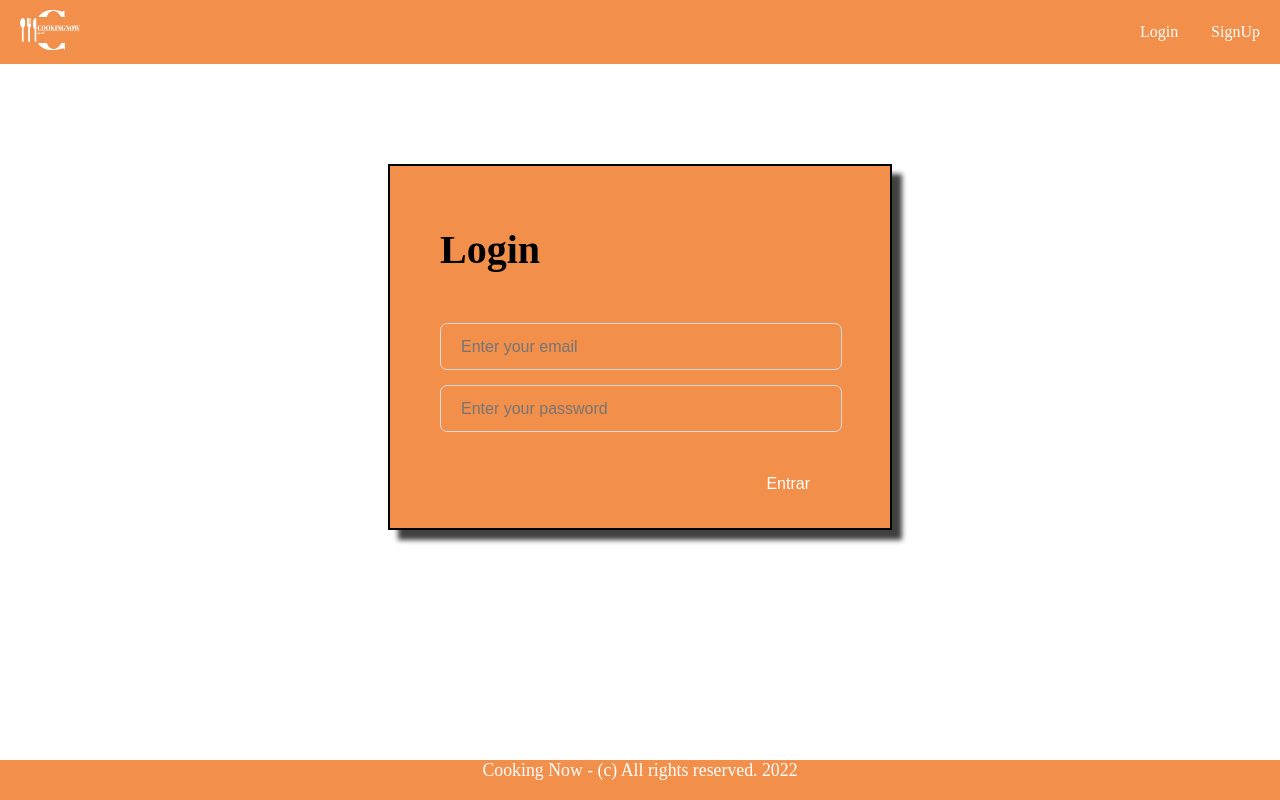
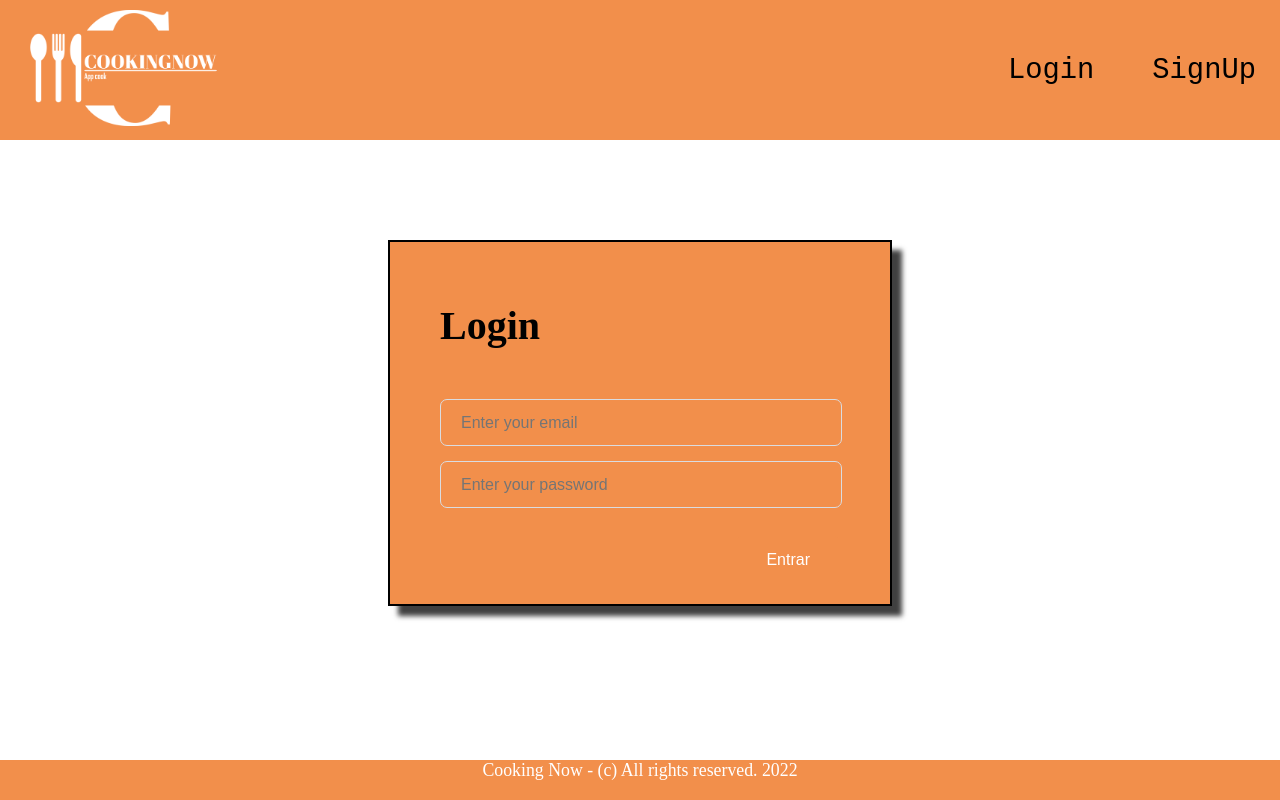
Before and after one commit to Emilio2112/CookingNow2-0, a Vue app in the folder CookinNow/: page /login in a window 1280 px wide. Built offline with nearby package versions, Linux system fonts and the light colour scheme.

Commit message:
Estilado

```diff
--- a/CookinNow/src/components/CreateRecipe.vue
+++ b/CookinNow/src/components/CreateRecipe.vue
@@ -1,13 +1,13 @@
 <template>
   <div class="container">
-    <h2 class="title">Crear nueva receta</h2>
-    <div class="detailrecipe">
+    <h2 class="title">Nueva Receta</h2>
+    <div>
       <label class="inputContainer"
-        >name
+        >Nombre
         <input type="text" v-model.trim="newRecipe.name" />
       </label>
       <label class="inputContainer"
-        >diet
+        >Dieta
         <select v-model="newRecipe.diet">
           <option value="vegano">Vegano</option>
           <option value="vegetariano">Vegetariano</option>
@@ -15,7 +15,7 @@
         </select>
       </label>
       <label class="inputContainer"
-        >dishType
+        >Tipo de plato
         <select v-model="newRecipe.dishType">
           <option value="primer plato">primer plato</option>
           <option value="segundo plato ">segundo plato</option>
@@ -26,11 +26,11 @@
       </label>
 
       <label class="inputContainer"
-        >time
+        >Tiempo
         <input type="text" v-model.trim="newRecipe.time" />
       </label>
       <label class="inputContainer"
-        >difficulty
+        >Dificultad
         <select v-model="newRecipe.difficulty">
           <option value="facil">facil</option>
           <option value="medio">medio</option>
@@ -38,17 +38,17 @@
         </select>
       </label>
       <label class="inputContainer"
-        >preparation
+        >Preparación
         <textarea
           v-model.trim="newRecipe.preparation"
           rows="10"
-          cols="50"
+          cols="45"
         ></textarea>
       </label>
       <label class="inputIng"
-        >ingredients
+        >Ingredientes
         <select v-model.trim="ingredient">
-          <option value="">Select Ingredient</option>
+          <option value="">Selecciona Ingrediente</option>
           <option
             v-for="(ing, idx) in ingredientList"
             :key="idx"
@@ -57,14 +57,16 @@
             {{ ing.name }}
           </option>
         </select>
-        Cantidad
-        <input type="text" v-model.trim="quantity" />
-        <button  @click="addIngredient">Añadir</button>
+        <label
+          >Cantidad
+          <input type="text" v-model.trim="quantity" />
+        </label>
+        <button class="addIng" @click="addIngredient">Añadir</button>
       </label>
       <div>
         <ul>
           <li v-for="(ingAdd, idx) in listIngredientsByName" :key="idx">
-            {{ ingAdd.name }} - {{ingAdd.quantity}}
+            {{ ingAdd.name }} - {{ ingAdd.quantity }}
           </li>
         </ul>
       </div>
@@ -101,15 +103,15 @@ export default {
   },
   computed: {
     listIngredientsByName() {
-      return this.newRecipe.ingredients.map (element => {
+      return this.newRecipe.ingredients.map((element) => {
         return {
-          name: this.ingredientList.filter(el => {
-            return el._id === element.ingredient
+          name: this.ingredientList.filter((el) => {
+            return el._id === element.ingredient;
           })[0].name,
-          quantity: element.quantity
-        }
-      })
-    }
+          quantity: element.quantity,
+        };
+      });
+    },
   },
   methods: {
     async createRecipe() {
@@ -136,76 +138,94 @@ export default {
 
 <style scoped>
 .container {
-  margin: 100px auto;
-  border: 2px solid rgba(0, 0, 0, 1);
+  font-family: monospace;
+  display: flex;
+  flex-direction: column;
+  margin-left: 2%;
+  margin-right: 2%;
+  margin-top: 5%;
+  margin-bottom: 60px;
+  background-color: rgb(242, 143, 75);
   box-shadow: 10px 10px 5px 0px rgba(0, 0, 0, 0.75);
-  background-color: rgb(242, 143, 75);
-  display: flex;
-  justify-content: center;
-  align-items: center;
-  flex-wrap: wrap;
-  width: 600px;
-  padding: 20px 40px;
-  font-family: monospace;
-  font-size: calc(16px + 1vw);
 }
 
 .title {
-
+  align-self: center;
 }
 .inputContainer {
-  display: block;
-  width: 90%;
-  margin-bottom: 17px;
+  font-size: calc(16px, 1vw);
+  display: flex;
+  flex-direction: column;
+  justify-content: space-between;
+  align-items: flex-start;
+  margin-left: 2%;
 }
-
+label {
+  margin-top: 2%;
+}
 input {
-  top: 0px;
-  left: 0px;
-  height: 100%;
-  width: 30%;
-  border: 1px solid #dadce0;
+  margin-top: 2%;
   border-radius: 7px;
-  font-size: 16px;
-  padding: 0 20px;
-  outline: none;
-  background: none;
+  font-family: monospace;
+}
+select {
+  margin-top: 2%;
+  border-radius: 7px;
+  font-family: monospace;
+}
+textarea {
+  margin-top: 2%;
+  border-radius: 7px;
+  font-family: monospace;
+}
+.inputIng {
+  margin-top: 2%;
+  display: flex;
+  flex-direction: column;
+  margin-right: 2%;
+  margin-left: 2%;
 }
 
 .submitBtn {
-  display: block;
-  margin-left: auto;
-  padding: 15px 30px;
+  margin-left: 5%;
+  margin-bottom: 5%;
+  border-radius: 7px;
+  font-family: monospace;
+  background-color: #fff;
+  color: rgb(242, 143, 75);
   border: none;
+  font-size: calc(16px, 1vw);
+  transition: all 0.5s;
+  font-weight: bolder;
+  padding: 8px 15px;
+  cursor: pointer;
+}
+
+.submitBtn:active {
   background-color: rgb(242, 143, 75);
-  color: white;
-  border-radius: 6px;
-  cursor: pointer;
-  font-size: 16px;
-  margin-top: 30px;
-}
-.submitBtn:hover {
-  background-color: #9867c5;
   transform: translateY(-2px);
 }
 
-.inputIng {
-  display: flex;
-  justify-content: space-around;
+.addIng {
+  margin-top: 2%;
+  border-radius: 7px;
+  font-family: monospace;
+  font-size: calc(16px, 1vw);
+  font-weight: bolder;
+  padding: 8px 15px;
+  cursor: pointer;
+  background-color: #fff;
+  color: rgb(242, 143, 75);
+  border: none;
 }
 
-
-.detailrecipe {
-  background-color: white;
-  display: flex;
-  justify-content: space-around;
-  flex-direction: column;
-
+.addIng:active {
+  background-color: rgb(242, 143, 75);
+  transform: translateY(-2px);
 }
 
 li {
   list-style: none;
 }
 
-
 </style>
--- a/CookinNow/src/components/SearchBar.vue
+++ b/CookinNow/src/components/SearchBar.vue
@@ -1,8 +1,14 @@
 <template>
   <div>
-    <input type="text" v-model="query"/>
-    <button @click="listRecipesByName">Buscar</button>
-    <RecipeCard  v-for = "(recipe, idx) in recipes" :key = "idx" :recipe="recipe"/>
+    <div class="contenedor">
+      <input
+        @keydown.prevent.enter="listRecipesByName"
+        type="text"
+        v-model="query"
+      />
+      <button @click="listRecipesByName">Buscar</button>
+    </div>
+    <RecipeCard v-for="(recipe, idx) in recipes" :key="idx" :recipe="recipe" />
   </div>
 </template>
 
@@ -22,14 +28,33 @@ export default {
 
   methods: {
     async listRecipesByName() {
-        const result = await API.getAllRecipes();
-        this.recipes = result.filter(el => {
-            return el.name.toUpperCase().includes(this.query.toUpperCase())
-            ;
-          })
-      }
-    }
+      const result = await API.getAllRecipes();
+      this.recipes = result.filter((el) => {
+        return el.name.toUpperCase().includes(this.query.toUpperCase());
+      });
+    },
+  },
 };
 </script>
 
-<style scoped></style>
+<style scoped>
+.contenedor {
+  margin: 40px;
+}
+
+input {
+  margin-top: 2%;
+  border-radius: 7px;
+  font-family: monospace;
+}
+
+button {
+  border-radius: 7px;
+  font-family: monospace;
+  font-size: calc(16px, 1vw);
+  font-weight: bolder;
+  padding: 8px 15px;
+  cursor: pointer;
+  background-color: rgb(242, 143, 75);
+}
+</style>
--- a/CookinNow/src/components/headerPage.vue
+++ b/CookinNow/src/components/headerPage.vue
@@ -1,18 +1,21 @@
 <template>
   <div class="header">
-    <nav class="navbar">
-      <a href="/">
-        <img src="../assets/images/cookingnow.png" />
-      </a>
-
-      <div id="navbar-links"  class="navbar-links" v-if="!authStore.isLoggedIn">
-        <RouterLink style="text-decoration: none; color: inherit" to="/login">Login</RouterLink>
-        <RouterLink style="text-decoration: none; color: inherit" to="/signup">SignUp</RouterLink>
-      </div>
-      <div class="navbar-links" v-else>
-        <button @click="logout">Logout</button>
-      </div>
+    <nav class="logo">
+      <RouterLink to="/"
+        ><img src="../assets/images/cookingnow.png"
+      /></RouterLink>
     </nav>
+    <div id="navbar-links" class="navbar-links" v-if="!authStore.isLoggedIn">
+      <RouterLink style="text-decoration: none; color: inherit" to="/login"
+        >Login</RouterLink
+      >
+      <RouterLink style="text-decoration: none; color: inherit" to="/signup"
+        >SignUp</RouterLink
+      >
+    </div>
+    <div class="navbar-links" v-else>
+      <button @click="logout">Logout</button>
+    </div>
   </div>
 </template>
 
@@ -34,37 +37,110 @@ export default {
 };
 </script>
 
-<style scoped>
-.header{
+<style scoped>.header {
   background-color: rgb(242, 143, 75);
-  position: sticky;
-  top:0;
-  left: 0;
-  width: 100%;
+  overflow: hidden;
+  display: flex;
+  justify-content: space-between;
+  align-items: center;
+}
+
+.logo {
+  margin: 10px;
 }
 
 img {
-  margin-top: 10px;
-  margin-left: 20px;
-  margin-bottom: 10px;
-  width: 60px;
-  height: 40px;
-}
-.navbar {
-  display: flex;
-  position: relative;
-  justify-content: space-between;
-  align-items: center;
-  color: white;
+  width: 45%;
 }
 
-.navbar-links {
-  height: 100%;
-  text-decoration: none;
-  margin-right: 20px;
-  display: flex;
-  justify-content: space-between;
-  width: 120px;
+.navbar-links a {
+  justify-content: end;
+  text-align: center;
+  margin-right: 10px;
+  padding: 14px;
+  align-content: center;
+  font-size: calc(16px + 1vw);
+  font-family: monospace;
+}
+.navbar-links a:hover {
+  background-color: azure;
+  border-radius: 30px;
+  color: rgb(242, 143, 75);
+}
 
+button {
+  font-family: monospace;
+  border-radius: 4px;
+  background-color: #fff;
+  border: none;
+  color: rgb(242, 143, 75);
+  text-align: center;
+  font-size: 20px;
+  padding: 20px;
+  width: 100px;
+  transition: all 0.5s;
+  cursor: pointer;
+  margin-right: 15px;
 }
+@media (min-width: 768px) {
+  img {
+    width: 30%;
+  }
+  .navbar-links a {
+    justify-content: end;
+    text-align: center;
+    margin-right: 10px;
+    padding: 14px;
+    align-content: center;
+    font-size: calc(20px + 2vw);
+    font-family: monospace;
+  }
+  button {
+    font-family: monospace;
+    border-radius: 4px;
+    background-color: #fff;
+    border: none;
+    color: rgb(242, 143, 75);
+    text-align: center;
+    font-size: 22px;
+    padding: 20px;
+    width: 150px;
+    transition: all 0.5s;
+    cursor: pointer;
+    margin-right: 15px;
+  }
+}
+@media (min-width: 1024px) {
+  .logo {
+    margin-left: 30px;
+  }
+  img {
+    width: 20%;
+  }
+
+  .navbar-links a {
+    justify-content: end;
+    text-align: center;
+    margin-left: 20px;
+    padding: 14px;
+    align-content: center;
+    font-size: calc(16px + 1vw);
+    font-family: monospace;
+  }
+  button {
+    font-family: monospace;
+    border-radius: 4px;
+    background-color: #fff;
+    border: none;
+    color: rgb(242, 143, 75);
+    text-align: center;
+    font-size: 26px;
+    padding: 20px;
+    width: 200px;
+    transition: all 0.5s;
+    cursor: pointer;
+    margin-right: 15px;
+  }
+}
+
 </style>
--- a/CookinNow/src/views/Home.vue
+++ b/CookinNow/src/views/Home.vue
@@ -39,6 +39,8 @@ export default {
   flex-wrap: wrap;
   justify-content: space-around;
   align-content: flex-start;
+  padding: 10px 105px;
+  margin-bottom: 60px;
 }
 .button {
   display: flex;
@@ -46,7 +48,7 @@ export default {
   margin-bottom: 10px;
   font-family: monospace;
   font-size: calc(16px + 1vw);
-  color: white;
+  color: black;
   background-color: rgb(242, 143, 75);
   border: none;
   border-radius: 8px;
@@ -60,4 +62,14 @@ export default {
 .button:active {
   transform: translateY(4px);
 }
+@media(min-width:768px){
+  .contenedor{
+    padding: 10px 105px;
+  }
+}
+@media(min-width:1024px){
+  .contenedor{
+    padding: 10px 105px;
+  }
+}
 </style>
```
